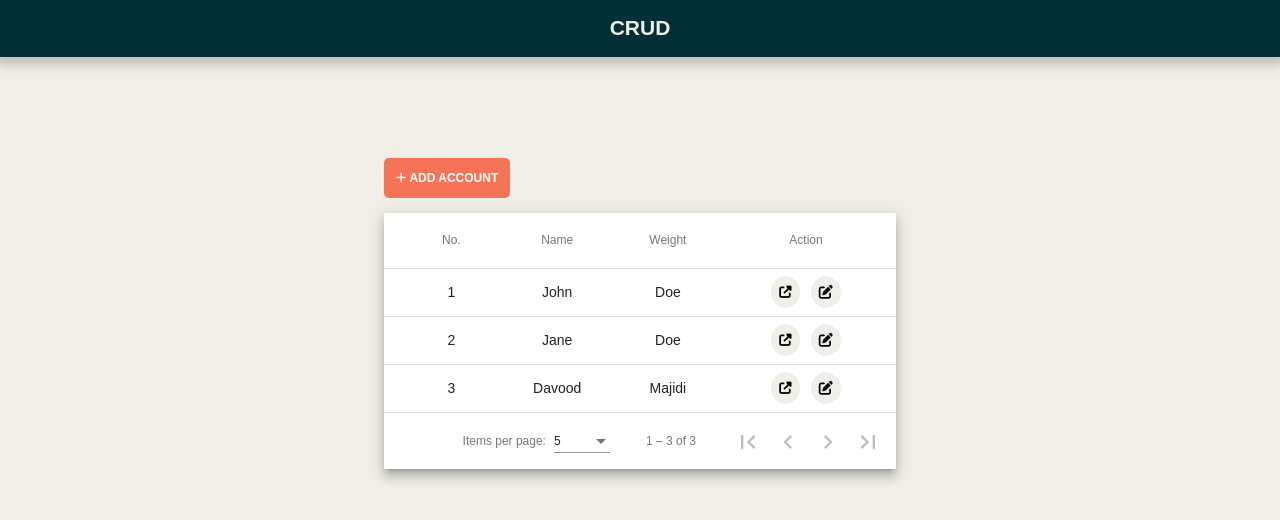
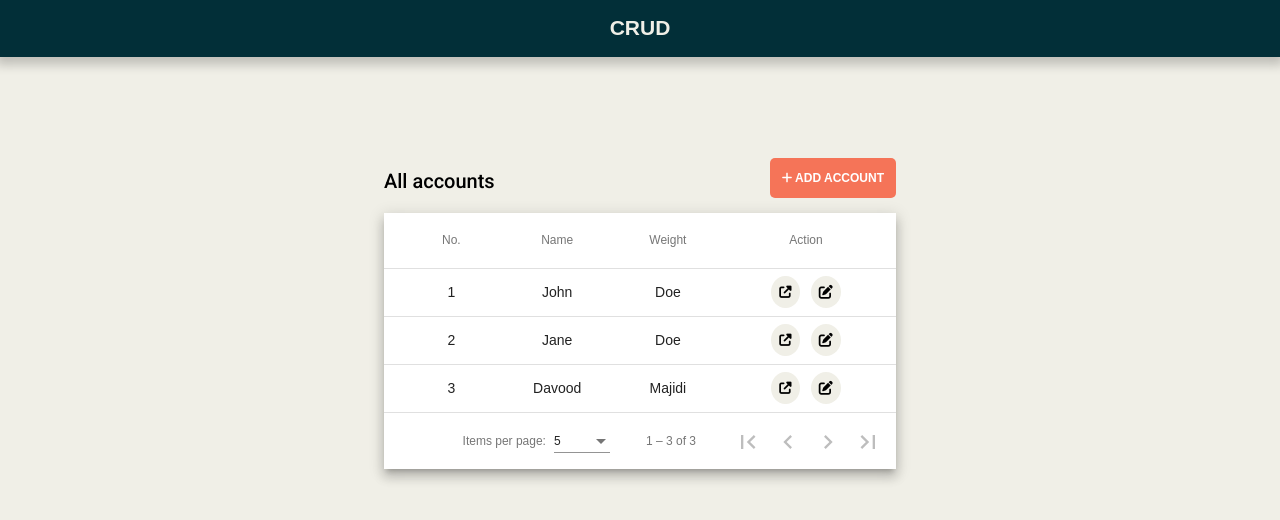
Before and after one commit to babsnassar/finlex-challenge, an Angular app: page /accounts in a window 1280 px wide. Shown: the top 520 px of the page. Built offline with nearby package versions, Linux system fonts and the light colour scheme; no server answers.

Commit message:
Added flexbox list accounts header

```diff
--- a/src/app/components/list-accounts/list-accounts.component.css
+++ b/src/app/components/list-accounts/list-accounts.component.css
@@ -1,4 +1,10 @@
 @import "~@angular/material/prebuilt-themes/indigo-pink.css";
+
+.flex {
+  display: flex;
+  justify-content: space-between;
+  align-items: flex-end;
+}
 
 table {
   width: 100%;
@@ -6,7 +12,6 @@ table {
 
 .mat-elevation-z8{
   font-size: 14px;
-  /* font-weight: 500; */
   text-align: center;
 }
 
--- a/src/app/components/list-accounts/list-accounts.component.html
+++ b/src/app/components/list-accounts/list-accounts.component.html
@@ -1,5 +1,8 @@
 <div class="content">
-  <a routerLink="/account/create" class="btn-orange"><i class="fa-solid fa-plus"></i> add account</a>
+  <div class="flex">
+    <h2>All accounts</h2>
+    <a routerLink="/account/create" class="btn-orange"><i class="fa-solid fa-plus"></i> add account</a>
+  </div>
 
   <div class="mat-elevation-z8 ">
     <table mat-table [dataSource]="dataSource">
```
